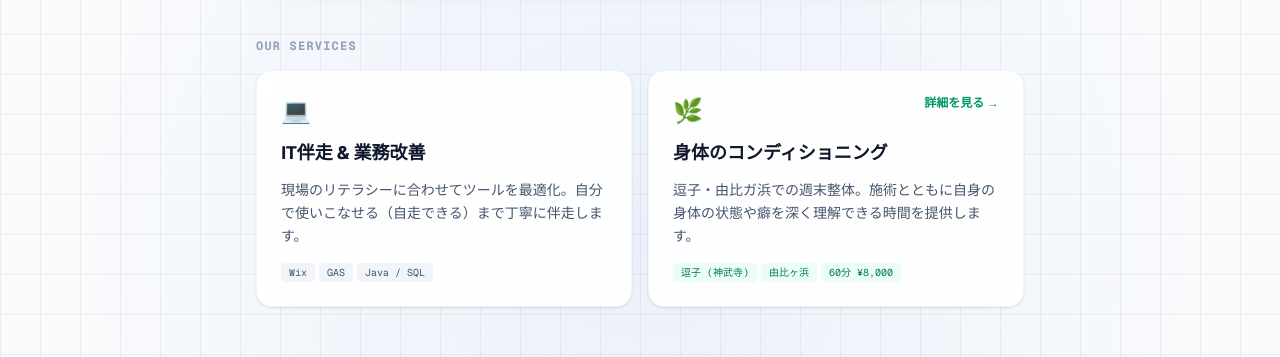
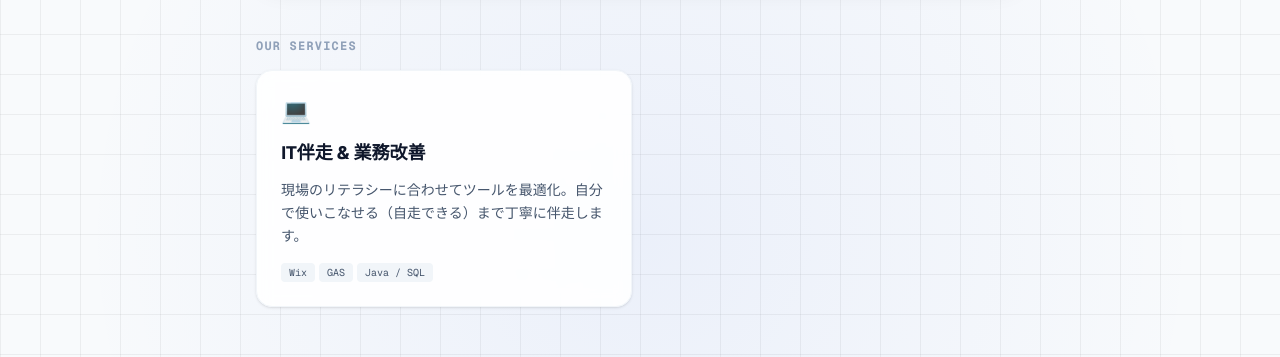
Before and after one commit to kn222-lab/my-digital-card, a Next.js app: page / in a window 1280 px wide. Shown: the part 750-1107 px from the top of the page. Built offline with nearby package versions, Linux system fonts and the light colour scheme.

Commit message:
bodycareページ削除

```diff
--- a/src/app/page.tsx
+++ b/src/app/page.tsx
@@ -117,23 +117,6 @@ export default function Home() {
                 ))}
               </div>
             </div>
-
-            {/* 整体 */}
-            <a href="/bodycare" className="p-6 bg-white/90 backdrop-blur-sm rounded-2xl border border-slate-100 shadow-sm space-y-3 hover:border-emerald-200 transition-all group block">
-              <div className="flex justify-between items-start">
-                <div className="text-2xl">🌿</div>
-                <span className="text-xs font-bold text-emerald-600 group-hover:translate-x-1 transition-transform">詳細を見る →</span>
-              </div>
-              <h4 className="font-bold text-slate-900 text-base md:text-lg">身体のコンディショニング</h4>
-              <p className="text-xs md:text-sm text-slate-600 leading-relaxed">
-                逗子・由比ガ浜での週末整体。施術とともに自身の身体の状態や癖を深く理解できる時間を提供します。
-              </p>
-              <div className="pt-1 flex flex-wrap gap-1">
-                {["逗子 (神武寺)", "由比ヶ浜", "60分 ¥8,000"].map(t => (
-                  <span key={t} className="text-[10px] font-mono bg-emerald-50 text-emerald-700 px-2 py-0.5 rounded">{t}</span>
-                ))}
-              </div>
-            </a>
           </div>
         </motion.section>
 
```
